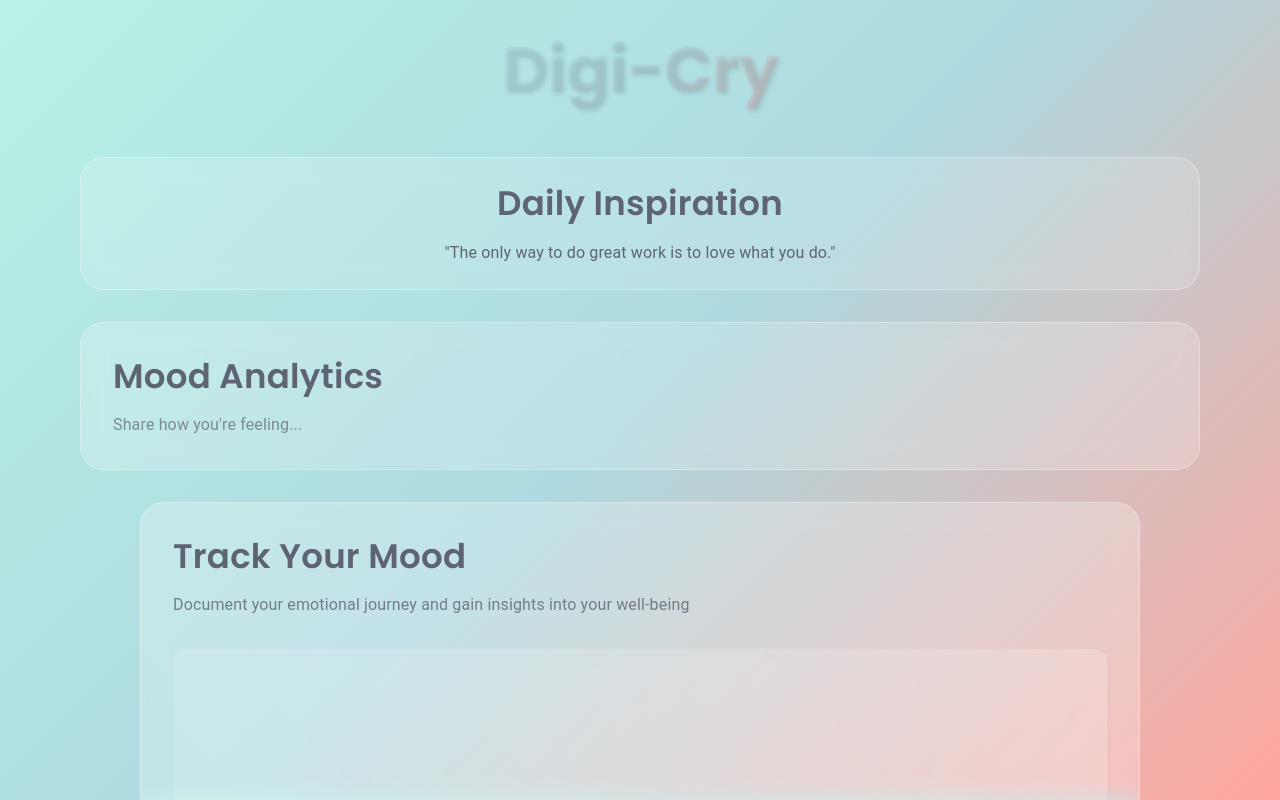
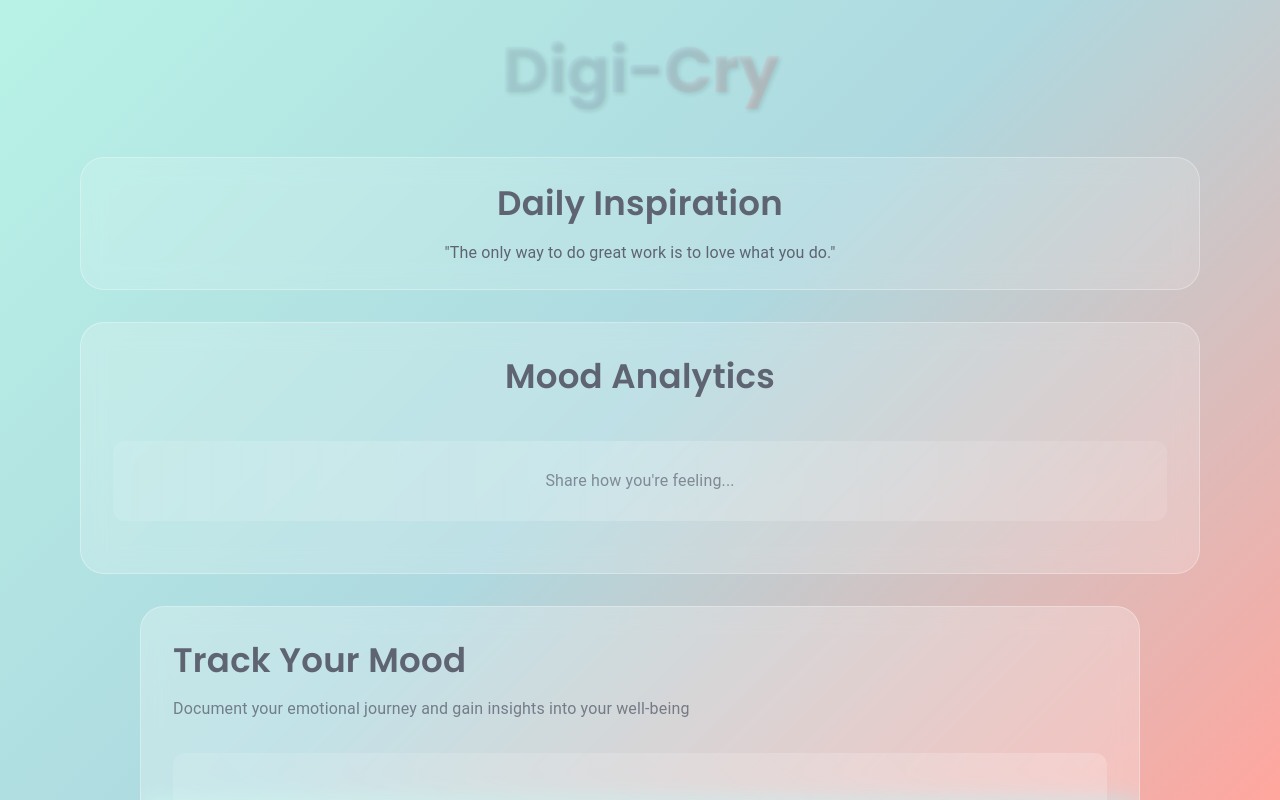
Before and after one commit to JasmineHall1992/digicry, a React app: page / in a window 1280 px wide. Shown: the top 800 px of the page. Built offline with nearby package versions, Linux system fonts and the light colour scheme.

Commit message:
feat: add event and voice analytic panel styles

```diff
--- a/client/src/styles.css
+++ b/client/src/styles.css
@@ -142,3 +142,44 @@ body {
   line-height: 1.6 !important;
   margin: 0 !important;
 }
+
+/* Voice Analytics Panel Styles */
+.voice-panel {
+  background: rgba(255, 255, 255, 0.2) !important;
+  text-align: center;
+}
+
+.voice-analytics-container {
+  margin-top: 1.5rem;
+  min-height: 120px;
+  display: flex;
+  align-items: center;
+  justify-content: center;
+}
+
+.voice-visualization-placeholder {
+  width: 100%;
+  height: 80px;
+  background: linear-gradient(
+    90deg,
+    rgba(255,255,255,0.1) 0%,
+    rgba(255,255,255,0.2) 50%,
+    rgba(255,255,255,0.1) 100%
+  );
+  border-radius: 12px;
+  display: flex;
+  align-items: center;
+  justify-content: center;
+  transition: all 0.3s ease;
+}
+
+.voice-visualization-placeholder:hover {
+  background: linear-gradient(
+    90deg,
+    rgba(255,255,255,0.2) 0%,
+    rgba(255,255,255,0.3) 50%,
+    rgba(255,255,255,0.2) 100%
+  );
+  cursor: pointer;
+  transform: translateY(-2px);
+}
```
